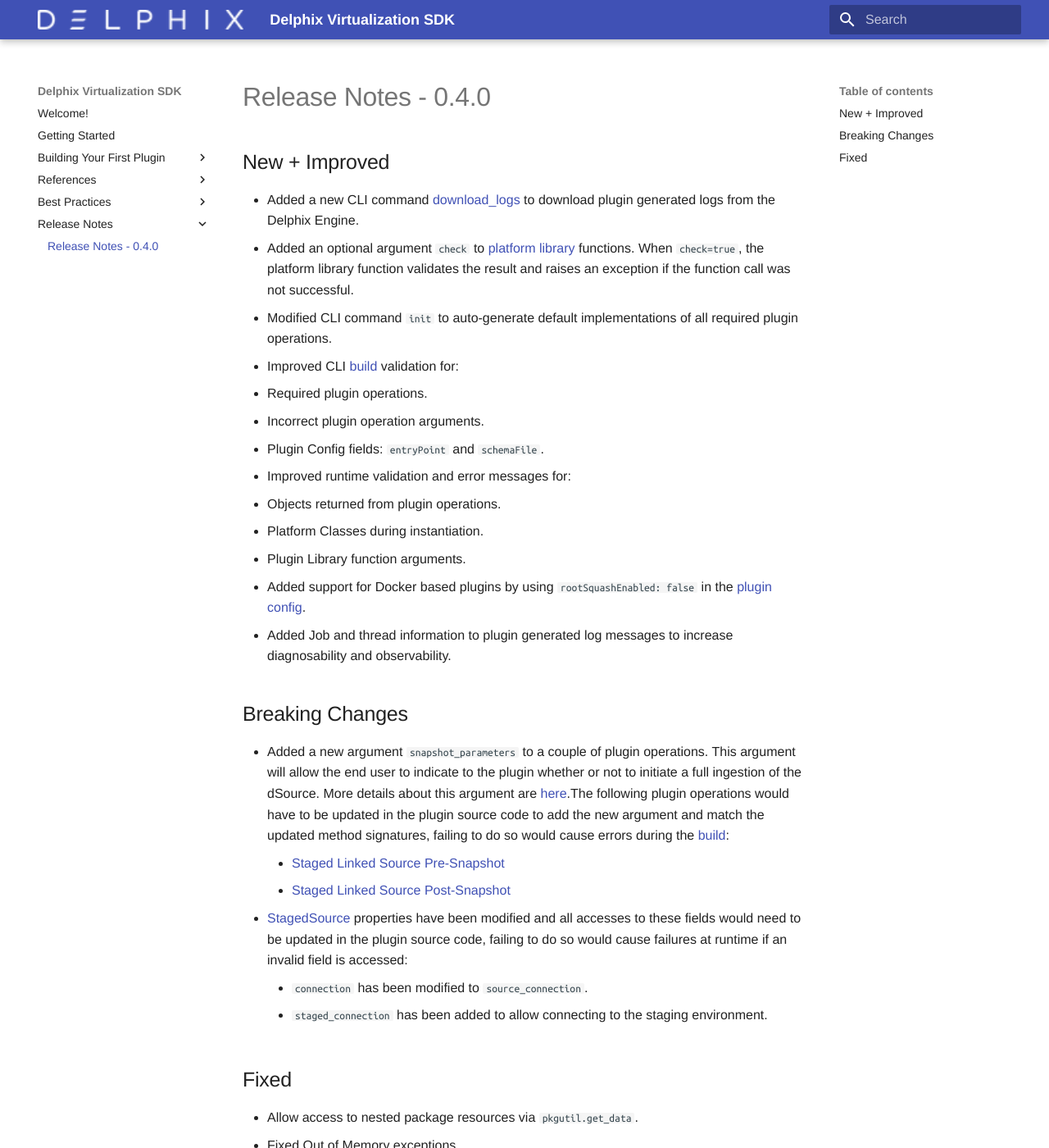
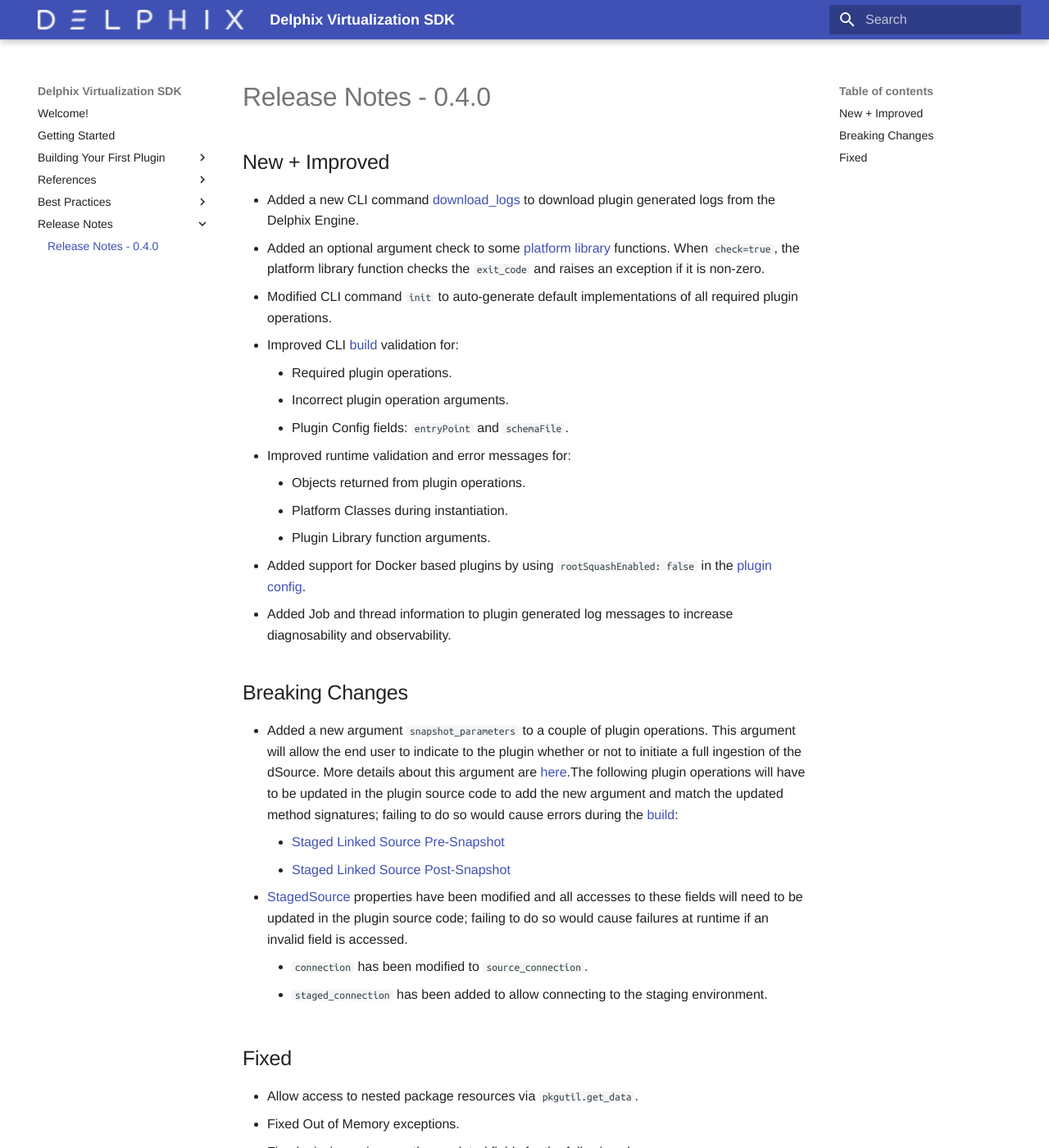
Before and after one commit to delphix/virtualization-sdk, an MkDocs documentation site: the page built from docs/Release_Notes/0.4.0.md, in a window 1280 px wide and 1400 px high. Shown: the whole window at 82% size. Built offline with MkDocs 1.6.1 and Material for MkDocs 9.7.7, drawn with Linux system fonts in a browser that asks for light colours; some web fonts are replaced; some of the changed text lies outside the part shown.

Commit message:
Address comments for the release notes

```diff
--- a/docs/Release_Notes/0.4.0.md
+++ b/docs/Release_Notes/0.4.0.md
@@ -3,25 +3,25 @@
 ## New + Improved
 
 * Added a new CLI command [download_logs](/References/CLI/#download_logs) to download plugin generated logs from the Delphix Engine.
-* Added an optional argument `check` to [platform library](/References/Platform_Libraries/) functions. When `check=true`, the platform library function validates the result and raises an exception if the function call was not successful.
+* Added an optional argument check to some [platform library](/References/Platform_Libraries/) functions. When `check=true`, the platform library function checks the `exit_code` and raises an exception if it is non-zero.
 * Modified CLI command `init` to auto-generate default implementations of all required plugin operations.
 * Improved CLI [build](/References/CLI/#build) validation for:
-  * Required plugin operations.
-  * Incorrect plugin operation arguments.
-  * Plugin Config fields: `entryPoint` and `schemaFile`.
+    * Required plugin operations.
+    * Incorrect plugin operation arguments.
+    * Plugin Config fields: `entryPoint` and `schemaFile`.
 * Improved runtime validation and error messages for:
-  * Objects returned from plugin operations.
-  * Platform Classes during instantiation.
-  * Plugin Library function arguments.
+    * Objects returned from plugin operations.
+    * Platform Classes during instantiation.
+    * Plugin Library function arguments.
 * Added support for Docker based plugins by using `rootSquashEnabled: false` in the [plugin config](/References/Plugin_Config/).
 * Added Job and thread information to plugin generated log messages to increase diagnosability and observability.
 
 ## Breaking Changes
 
-* Added a new argument `snapshot_parameters` to a couple of plugin operations. This argument will allow the end user to indicate to the plugin whether or not to initiate a full ingestion of the dSource. More details about this argument are [here](/Building_Your_First_Plugin/Data_Ingestion/).The following plugin operations would have to be updated in the plugin source code to add the new argument and match the updated method signatures, failing to do so would cause errors during the [build](/References/CLI/#build):
+* Added a new argument `snapshot_parameters` to a couple of plugin operations. This argument will allow the end user to indicate to the plugin whether or not to initiate a full ingestion of the dSource. More details about this argument are [here](/Building_Your_First_Plugin/Data_Ingestion/).The following plugin operations will have to be updated in the plugin source code to add the new argument and match the updated method signatures; failing to do so would cause errors during the [build](/References/CLI/#build):
     * [Staged Linked Source Pre-Snapshot](/References/Plugin_Operations/#staged-linked-source-pre-snapshot)
     * [Staged Linked Source Post-Snapshot](/References/Plugin_Operations/#staged-linked-source-post-snapshot)
-* [StagedSource](/References/Classes/#stagedsource) properties have been modified and all accesses to these fields would need to be updated in the plugin source code, failing to do so would cause failures at runtime if an invalid field is accessed:
+* [StagedSource](/References/Classes/#stagedsource) properties have been modified and all accesses to these fields will need to be updated in the plugin source code; failing to do so would cause failures at runtime if an invalid field is accessed.
     * `connection` has been modified to `source_connection`.
     * `staged_connection` has been added to allow connecting to the staging environment.
 
@@ -38,7 +38,6 @@
     | RemoteEnvironment | `name` |
     | RemoteHost | `name` `binary_path` |
 
-* Plugin generated logs should not be interspersed with Delphix Engine logs.
 * Recreate the plugin's log directory if a plugin is deleted and re-uploaded to the Delphix Engine.
 * Mark incorrectly provisioned VDBs as unusable.
 * Better error messages when incorrect environment types are used for Platform Libraries.
```
